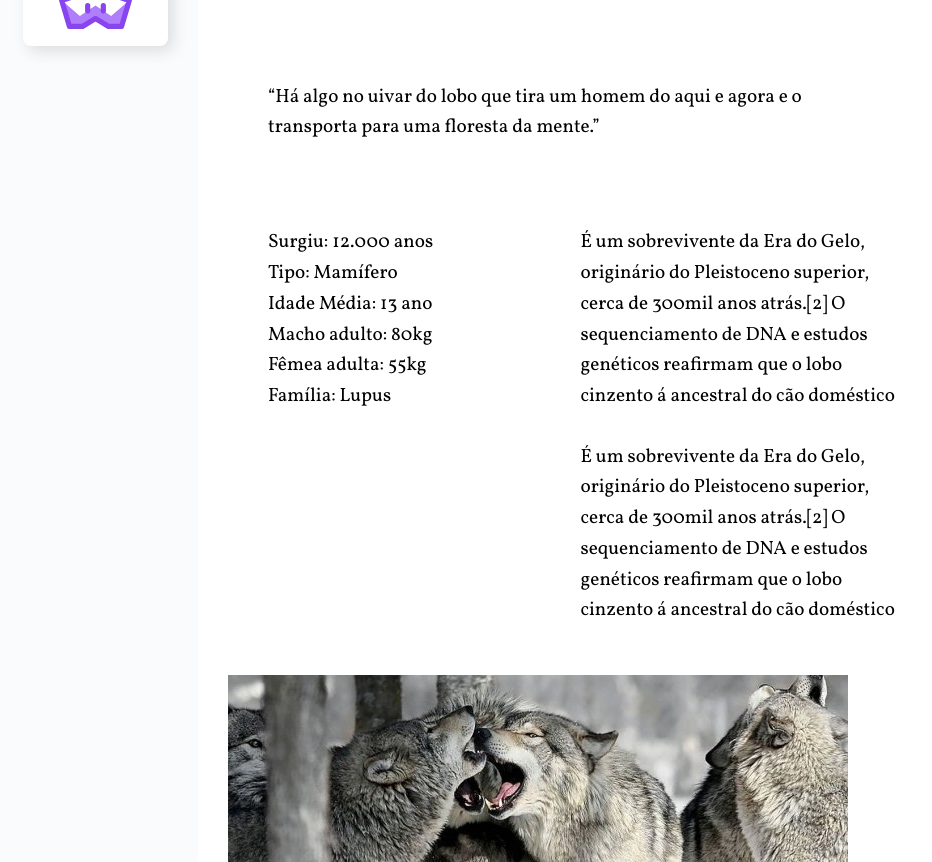
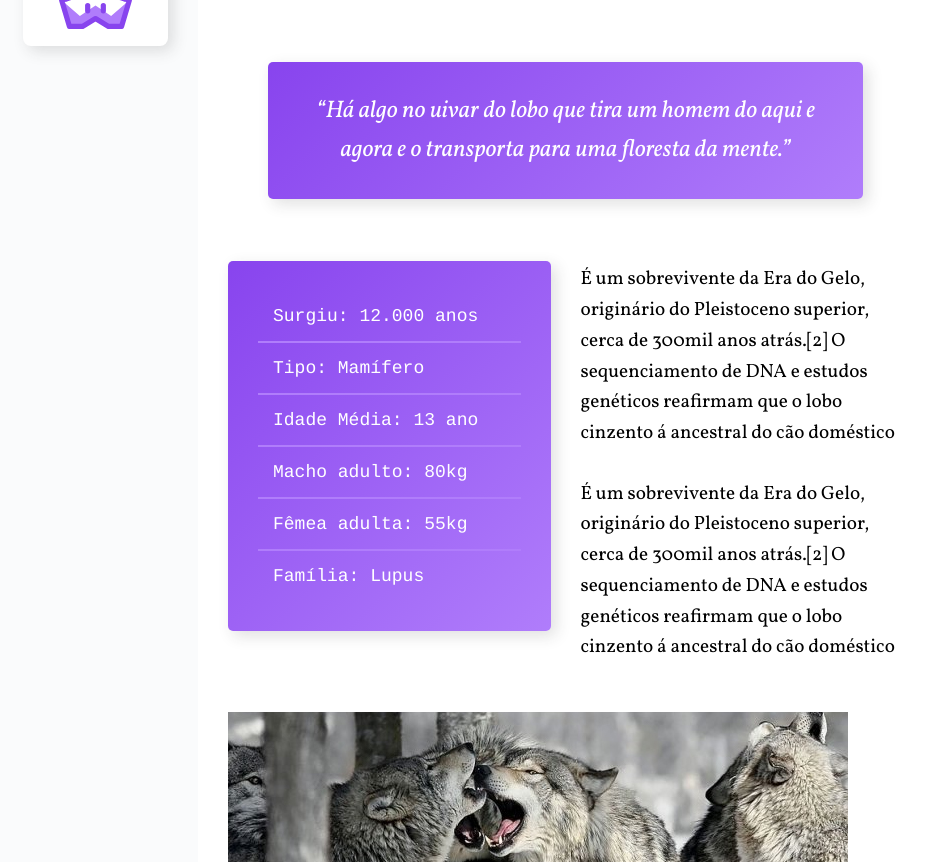
Before and after one commit to dayannealcantara/Wildbeast, a plain HTML site: page index.html in a window 1280 px wide. Shown: the part 1149-2011 px from the top of the page, without its empty margins (47-979 px from the left). Drawn offline with Linux system fonts and the light colour scheme.

Commit message:
feat: ajustes no style da seção atributos

```diff
--- a/style.css
+++ b/style.css
@@ -150,11 +150,31 @@ p{
 .img2{
  align-self: end;
 }
-.atributos{
+.atributos, .citacao{
   list-style: none;
-  font-size: 1.2em;
-  line-height: 1.6;
-  color: #000;
+  align-self: start;
+  padding: 30px;
+  border-radius: 5px;
+  box-shadow: 5px 5px 15px 0px rgba(44, 44, 44, 0.15);
+  background: linear-gradient(135deg, #8844ee, #b07dfb);
+}
+.atributos li {
+  color: white;
+  font-family: Courier, monospace;
+  font-size: 1.125em;
+  padding: 15px;
+}
+
+.atributos li + li {
+  border-top: 2px solid #b07dfb;
+}
+.citacao p {
+  font-size: 1.5em;
+  font-style: italic;
+  text-align: center;
+  color: white;
+  max-width: 500px;
+  margin: 0 auto;
 }
 .img3{
   grid-column: 1 / -1;
@@ -214,4 +234,18 @@ p{
   .header li + li {
     margin-left: 10px;
   }
+  .sidenav{
+    position: relative;
+    overflow-x: auto;
+    padding: 0 30px;
+  }
+  .sidenav ul{
+    display: flex;
+  }
+  .sidenav li {
+    flex: 1 0 60px;
+  }
+  .sidenav li a{
+    margin: 30px 30px 30px 0;
+  }
 }
```
